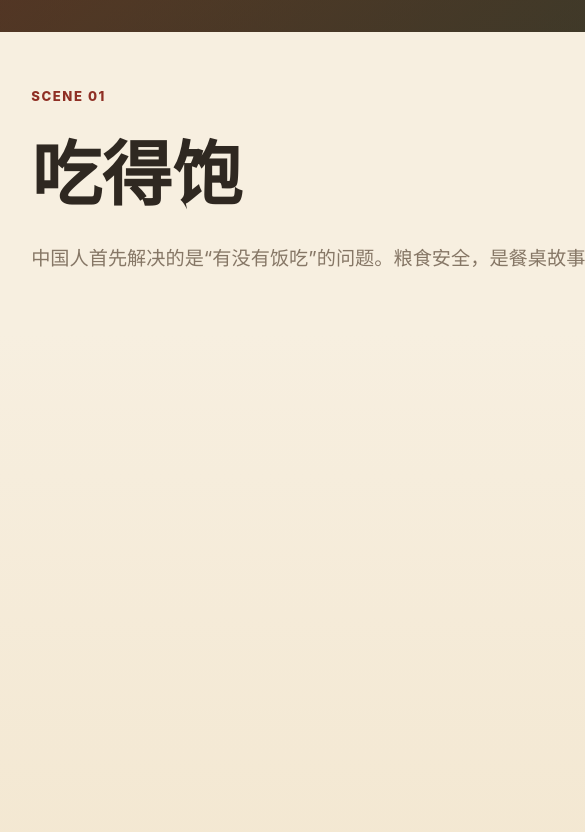
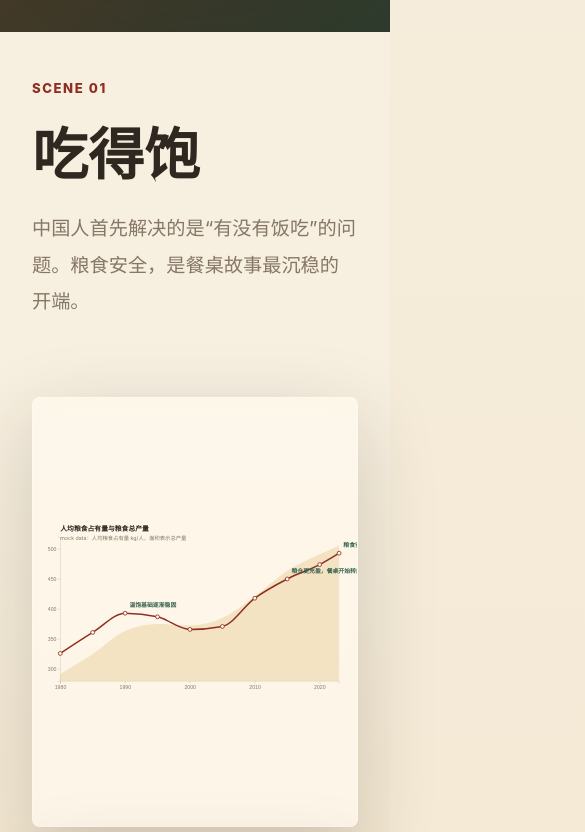
Before and after one commit to ifsihj/26DataVis.hw4, a Vue app: page / in a window 390 px wide. Shown: the part 812-1644 px from the top of the page, 585 px wide, since content can reach past the window. Built offline with nearby package versions, Linux system fonts and the light colour scheme.

Commit message:
fix responsive layout overlap

```diff
--- a/src/styles/global.css
+++ b/src/styles/global.css
@@ -8,7 +8,7 @@ html {
 
 body {
   margin: 0;
-  min-width: 1180px;
+  min-width: 0;
   color: var(--ink);
   background:
     radial-gradient(circle at 20% 0%, rgba(212, 166, 74, 0.18), transparent 34rem),
@@ -167,6 +167,9 @@ input {
   top: 24px;
   display: flex;
   align-items: center;
+  align-self: start;
+  overflow: hidden;
+  height: calc(100vh - 48px);
   min-height: calc(100vh - 48px);
 }
 
@@ -227,33 +230,41 @@ input {
 .scene-grid {
   display: grid;
   width: 100%;
+  max-width: 100%;
   gap: 18px;
   align-items: stretch;
+  overflow: hidden;
 }
 
 .scene-grid--grain {
-  grid-template-columns: minmax(640px, 1.45fr) minmax(250px, 0.58fr);
+  grid-template-columns: minmax(0, 1.55fr) minmax(0, 0.62fr);
 }
 
 .scene-grid--grain .chart-card:first-child {
   grid-row: span 2;
-  min-height: 620px;
+  min-height: 590px;
 }
 
 .scene-grid--diet,
 .scene-grid--responsible {
-  grid-template-columns: minmax(600px, 1.25fr) minmax(380px, 0.75fr);
+  grid-template-columns: minmax(0, 1.35fr) minmax(0, 0.85fr);
 }
 
 .scene-grid--diet > :nth-child(2),
 .scene-grid--responsible > :first-child {
-  min-height: 470px;
+  min-height: 420px;
+}
+
+.scene-grid--responsible > .flow-card,
+.scene-grid--responsible > .responsible-card {
+  grid-column: 1 / -1;
 }
 
 .chart-card,
 .barn-card,
 .plate-card {
   width: 100%;
+  max-width: 100%;
   min-height: 380px;
   border: 1px solid rgba(255, 249, 237, 0.62);
   border-radius: 8px;
@@ -415,13 +426,13 @@ svg.chart-card {
 
 .plate-card--interactive {
   grid-column: span 2;
-  grid-template-columns: 250px 330px 1fr 190px;
+  grid-template-columns: minmax(180px, 0.8fr) 300px minmax(210px, 1fr);
 }
 
 .plate {
   display: grid;
-  width: 286px;
-  height: 286px;
+  width: 270px;
+  height: 270px;
   place-items: center;
   border: 14px solid rgba(255, 249, 237, 0.96);
   border-radius: 50%;
@@ -452,6 +463,10 @@ svg.chart-card {
   gap: 10px;
   color: var(--muted);
   font-size: 0.88rem;
+}
+
+.plate-ranking {
+  grid-column: 3;
 }
 
 .year-control {
@@ -534,9 +549,9 @@ svg.chart-card {
 
 .flow-row {
   display: grid;
-  grid-template-columns: 1fr 58px 1fr 58px 1fr 58px 1fr;
+  grid-template-columns: repeat(4, minmax(120px, 1fr));
   align-items: center;
-  gap: 12px;
+  gap: 14px;
 }
 
 .flow-node {
@@ -563,9 +578,7 @@ svg.chart-card {
 }
 
 .flow-arrow {
-  height: 6px;
-  border-radius: 999px;
-  background: var(--green);
+  display: none;
 }
 
 .flow-arrow::after {
@@ -716,3 +729,115 @@ svg.chart-card {
   fill: var(--muted);
   font-size: 0.76rem;
 }
+
+@media (max-width: 1180px) {
+  body {
+    overflow-x: hidden;
+  }
+
+  .hero h1 {
+    font-size: 4rem;
+  }
+
+  .hero__table {
+    right: 50%;
+    bottom: 8vh;
+    width: 300px;
+    transform: translateX(50%);
+  }
+
+  .scene-title {
+    padding: 48px 32px 30px;
+  }
+
+  .scene-title h2 {
+    font-size: 3.5rem;
+  }
+
+  .scrolly-section {
+    display: block;
+    min-height: auto;
+    padding: 28px 32px 54px;
+  }
+
+  .sticky-visual {
+    position: relative;
+    top: auto;
+    display: block;
+    height: auto;
+    min-height: auto;
+    overflow: visible;
+  }
+
+  .scroll-steps {
+    display: grid;
+    grid-template-columns: repeat(3, minmax(0, 1fr));
+    gap: 14px;
+    padding: 18px 0 0;
+  }
+
+  .step-card {
+    margin: 0;
+    padding: 20px;
+  }
+
+  .step-card h3 {
+    font-size: 1.16rem;
+  }
+
+  .step-card p {
+    font-size: 0.92rem;
+    line-height: 1.6;
+  }
+
+  .scene-grid,
+  .scene-grid--grain,
+  .scene-grid--diet,
+  .scene-grid--responsible {
+    grid-template-columns: 1fr;
+    overflow: visible;
+  }
+
+  .scene-grid--grain .chart-card:first-child,
+  .scene-grid--diet > :nth-child(2),
+  .scene-grid--responsible > :first-child {
+    grid-row: auto;
+    min-height: 430px;
+  }
+
+  .scene-grid--responsible > .flow-card,
+  .scene-grid--responsible > .responsible-card,
+  .plate-card--interactive {
+    grid-column: auto;
+  }
+
+  .plate-card,
+  .plate-card--interactive {
+    grid-template-columns: 1fr;
+    justify-items: center;
+  }
+
+  .plate-card__meta,
+  .plate-legend,
+  .plate-ranking {
+    width: 100%;
+    grid-column: auto;
+  }
+
+  .plate {
+    width: 260px;
+    height: 260px;
+  }
+
+  .flow-row {
+    grid-template-columns: repeat(2, minmax(0, 1fr));
+  }
+
+  .final-section {
+    padding: 72px 32px 90px;
+  }
+
+  .final-section h2 {
+    font-size: 3.4rem;
+  }
+}
```
